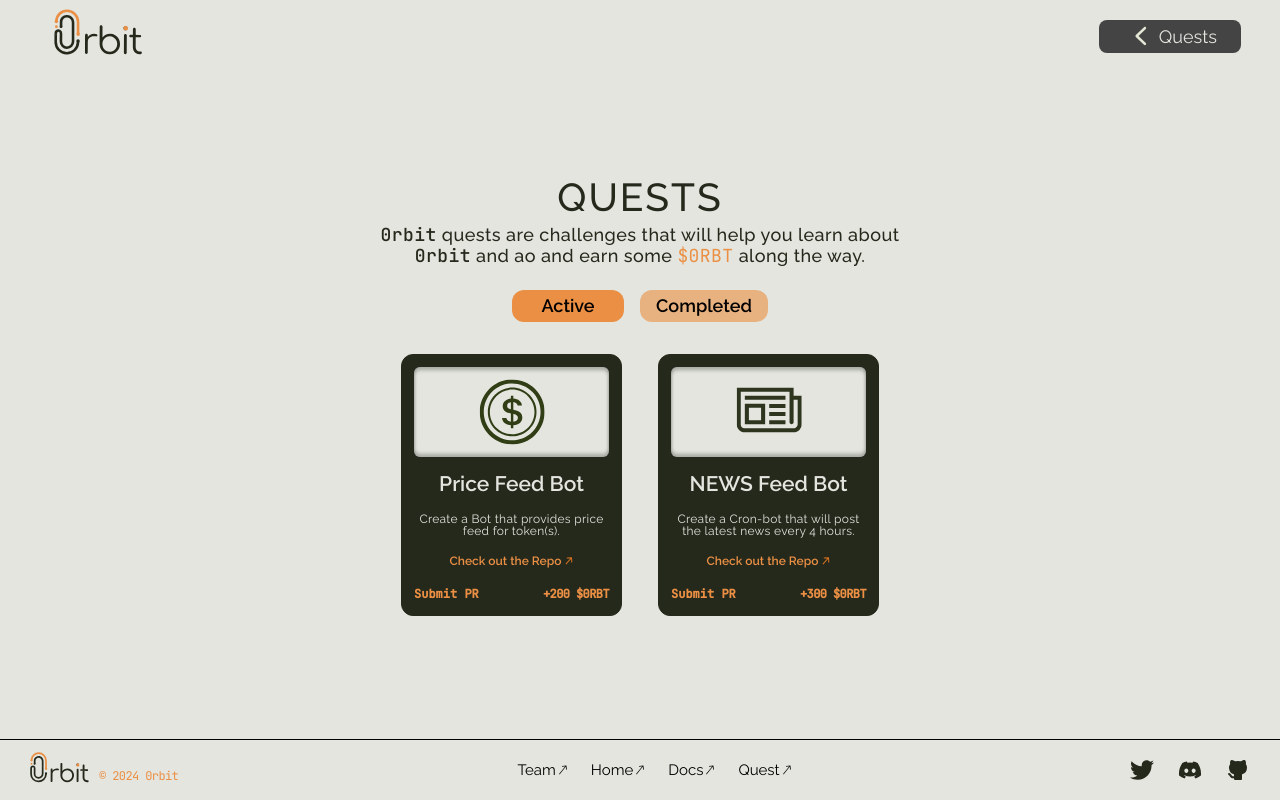
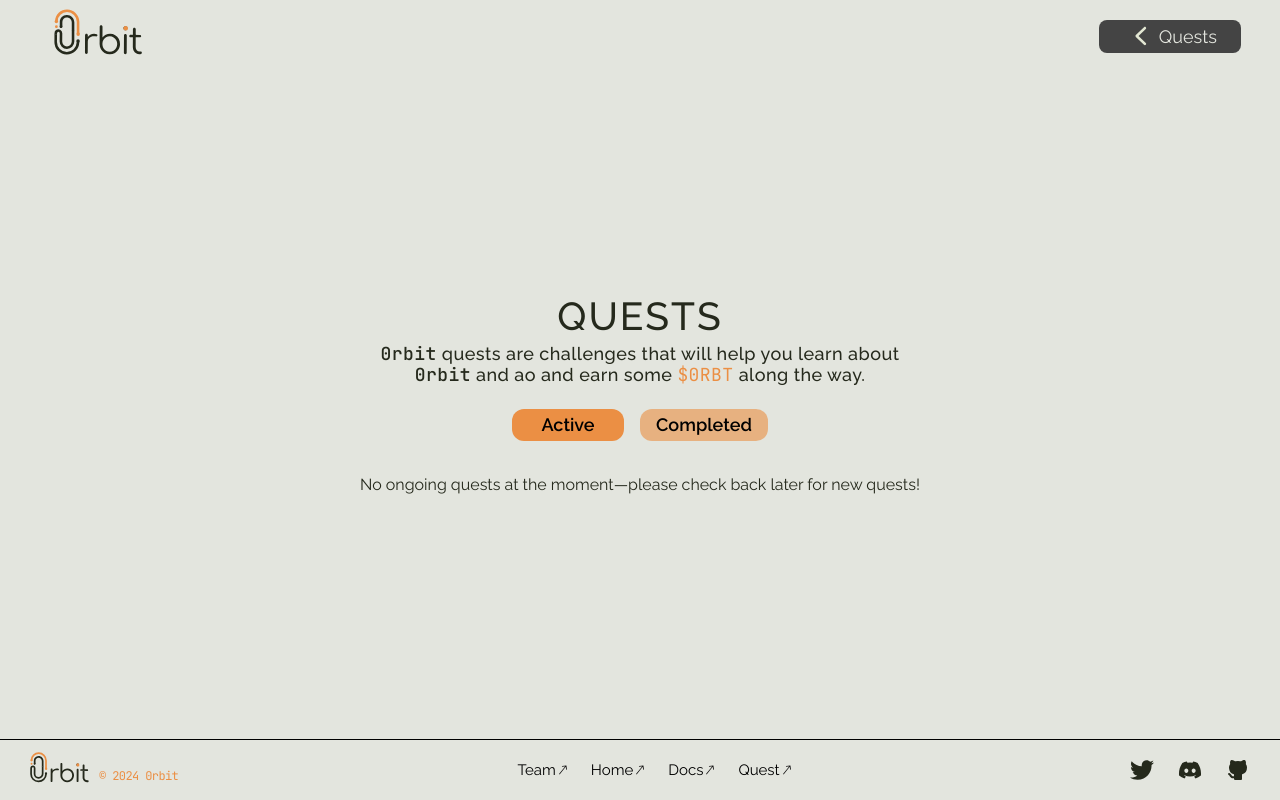
Before and after one commit to 0rbit-co/website, a Next.js app: page /quests in a window 1280 px wide. Built offline with nearby package versions, Linux system fonts and the light colour scheme.

Commit message:
fix: quests to complete

```diff
--- a/app/_utils/quests.ts
+++ b/app/_utils/quests.ts
@@ -1,4 +1,16 @@
 export const quests = [
+  // {
+  //   id: 1,
+  //   qname: "Price Feed Bot",
+  //   imag: "priceFeed",
+  //   info: "Create a Bot that provides price feed for token(s).",
+  //   repo: "",
+  //   submission: "",
+  //   pts: "",
+  // },
+];
+
+export const completedQuests = [
   {
     id: 1,
     qname: "Price Feed Bot",
@@ -17,11 +29,8 @@ export const quests = [
     submission: "https://github.com/0rbit-co/quest",
     pts: "300",
   },
-];
-
-export const completedQuests = [
   {
-    id: 1,
+    id: 3,
     qname: "BetterIDEa",
     imag: "betterIDEa",
     info: "Create an ao process using BetterIdea (with functionality)",
--- a/app/quests/page.tsx
+++ b/app/quests/page.tsx
@@ -63,20 +63,21 @@ const QuestsPage = () => {
           className="lg:flex lg:flex-row md:grid md:grid-cols-2 pb-2 flex flex-col lg:gap-9 md:gap-4 gap-[33px] items-center justify-center"
         >
           {activeTab === "active" &&
-            quests.map((quest, key) => {
-              return (
-                <QuestCard
-                  key={key}
-                  qname={quest.qname}
-                  info={quest.info}
-                  imag={quest.imag}
-                  repo={quest.repo}
-                  submission={quest.submission}
-                  pts={quest.pts}
-                  last={key + 1 === quests.length && quests.length % 2 !== 0}
-                />
-              );
-            })}
+            // quests.map((quest, key) => {
+            //   return (
+            //     // <QuestCard
+            //     //   key={key}
+            //     //   qname={quest.qname}
+            //     //   info={quest.info}
+            //     //   imag={quest.imag}
+            //     //   repo={quest.repo}
+            //     //   submission={quest.submission}
+            //     //   pts={quest.pts}
+            //     //   last={key + 1 === quests.length && quests.length % 2 !== 0}
+            //     // />
+            //   );
+            <div className="text-oliveGreen">No ongoing quests at the moment—please check back later for new quests!</div>
+          }
           {activeTab === "completed" &&
             completedQuests.map((quest, key) => {
               return (
```
